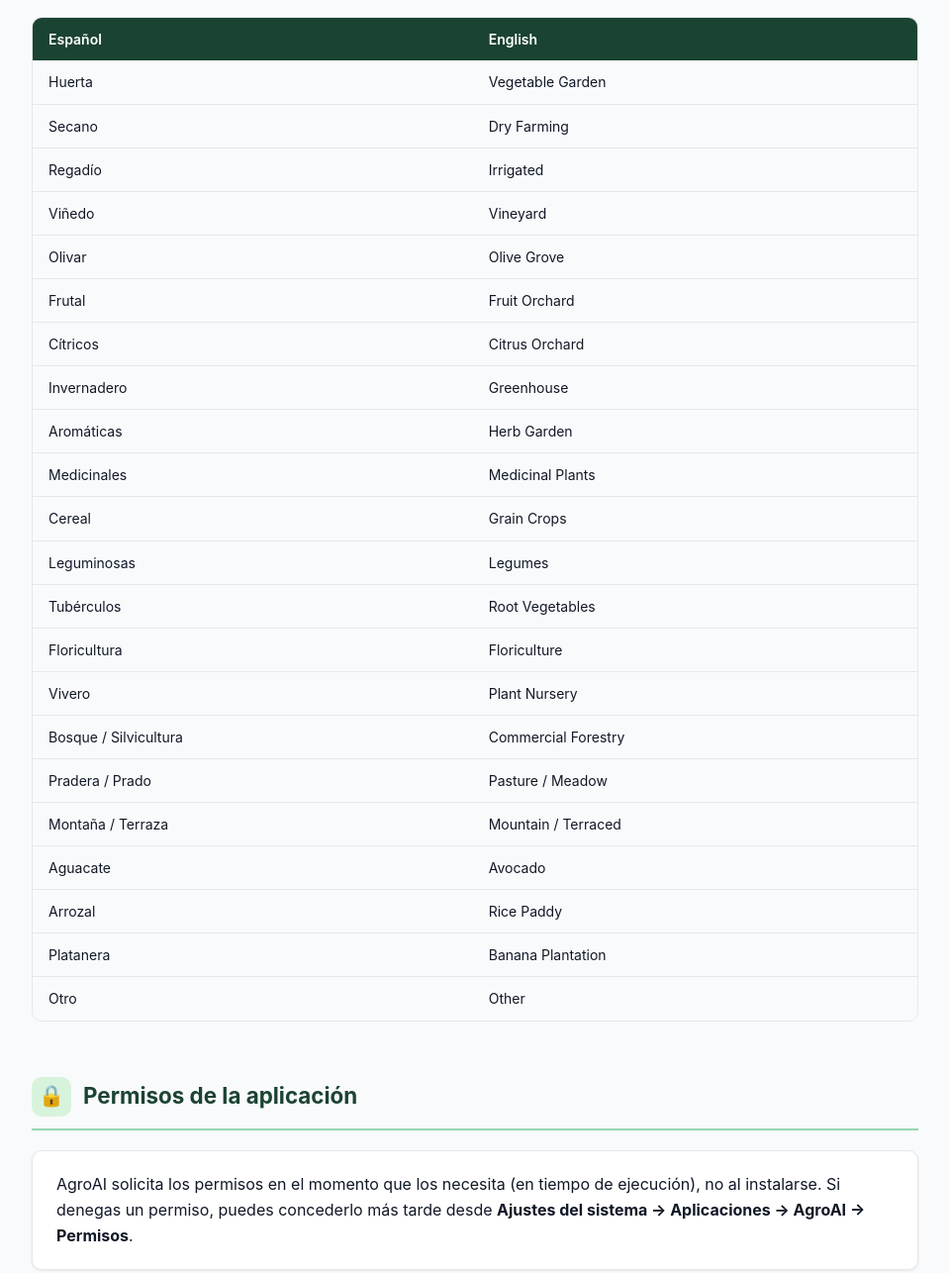
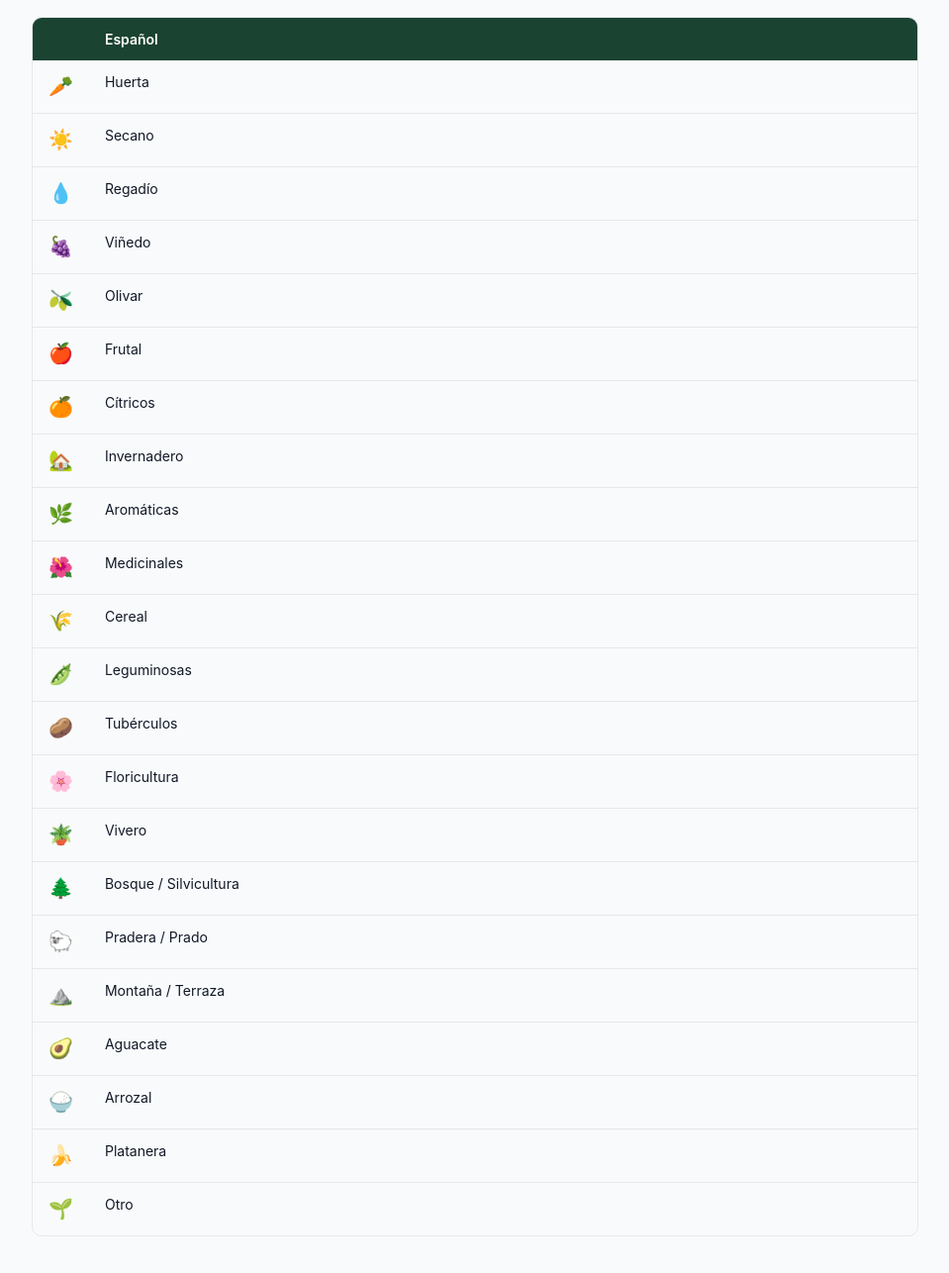
Before and after one commit to laralbir/agroAi, a plain HTML site: page docs/index.html in a window 1280 px wide. Shown: the part 7442-8728 px from the top of the page at 99% size, without its empty margins (296-1255 px from the left). Drawn offline with Linux system fonts and the light colour scheme.

Commit message:
docs: add icons to plantation types table and clean up privacy section
- Plantation types table now shows an emoji icon per type and adapts
  the name column to the active language (ES/EN) using lang-* spans
- Privacy section: split the long third bullet into two shorter items
  and shorten the connected-services bullet for visual balance

Co-Authored-By: Claude Sonnet 4.6 <noreply@anthropic.com>

```diff
--- a/docs/index.html
+++ b/docs/index.html
@@ -1359,33 +1359,102 @@
         <table>
           <thead>
             <tr>
-              <th>Español</th>
-              <th>English</th>
+              <th style="width:44px; text-align:center;"></th>
+              <th>
+                <span class="lang-es">Español</span>
+                <span class="lang-en">English</span>
+              </th>
             </tr>
           </thead>
           <tbody>
-            <tr><td>Huerta</td><td>Vegetable Garden</td></tr>
-            <tr><td>Secano</td><td>Dry Farming</td></tr>
-            <tr><td>Regadío</td><td>Irrigated</td></tr>
-            <tr><td>Viñedo</td><td>Vineyard</td></tr>
-            <tr><td>Olivar</td><td>Olive Grove</td></tr>
-            <tr><td>Frutal</td><td>Fruit Orchard</td></tr>
-            <tr><td>Cítricos</td><td>Citrus Orchard</td></tr>
-            <tr><td>Invernadero</td><td>Greenhouse</td></tr>
-            <tr><td>Aromáticas</td><td>Herb Garden</td></tr>
-            <tr><td>Medicinales</td><td>Medicinal Plants</td></tr>
-            <tr><td>Cereal</td><td>Grain Crops</td></tr>
-            <tr><td>Leguminosas</td><td>Legumes</td></tr>
-            <tr><td>Tubérculos</td><td>Root Vegetables</td></tr>
-            <tr><td>Floricultura</td><td>Floriculture</td></tr>
-            <tr><td>Vivero</td><td>Plant Nursery</td></tr>
-            <tr><td>Bosque / Silvicultura</td><td>Commercial Forestry</td></tr>
-            <tr><td>Pradera / Prado</td><td>Pasture / Meadow</td></tr>
-            <tr><td>Montaña / Terraza</td><td>Mountain / Terraced</td></tr>
-            <tr><td>Aguacate</td><td>Avocado</td></tr>
-            <tr><td>Arrozal</td><td>Rice Paddy</td></tr>
-            <tr><td>Platanera</td><td>Banana Plantation</td></tr>
-            <tr><td>Otro</td><td>Other</td></tr>
+            <tr>
+              <td style="text-align:center; font-size:1.25rem;">🥕</td>
+              <td><span class="lang-es">Huerta</span><span class="lang-en">Vegetable Garden</span></td>
+            </tr>
+            <tr>
+              <td style="text-align:center; font-size:1.25rem;">☀️</td>
+              <td><span class="lang-es">Secano</span><span class="lang-en">Dry Farming</span></td>
+            </tr>
+            <tr>
+              <td style="text-align:center; font-size:1.25rem;">💧</td>
+              <td><span class="lang-es">Regadío</span><span class="lang-en">Irrigated</span></td>
+            </tr>
+            <tr>
+              <td style="text-align:center; font-size:1.25rem;">🍇</td>
+              <td><span class="lang-es">Viñedo</span><span class="lang-en">Vineyard</span></td>
+            </tr>
+            <tr>
+              <td style="text-align:center; font-size:1.25rem;">🫒</td>
+              <td><span class="lang-es">Olivar</span><span class="lang-en">Olive Grove</span></td>
+            </tr>
+            <tr>
+              <td style="text-align:center; font-size:1.25rem;">🍎</td>
+              <td><span class="lang-es">Frutal</span><span class="lang-en">Fruit Orchard</span></td>
+            </tr>
+            <tr>
+              <td style="text-align:center; font-size:1.25rem;">🍊</td>
+              <td><span class="lang-es">Cítricos</span><span class="lang-en">Citrus Orchard</span></td>
+            </tr>
+            <tr>
+              <td style="text-align:center; font-size:1.25rem;">🏡</td>
+              <td><span class="lang-es">Invernadero</span><span class="lang-en">Greenhouse</span></td>
+            </tr>
+            <tr>
+              <td style="text-align:center; font-size:1.25rem;">🌿</td>
+              <td><span class="lang-es">Aromáticas</span><span class="lang-en">Herb Garden</span></td>
+            </tr>
+            <tr>
+              <td style="text-align:center; font-size:1.25rem;">🌺</td>
+              <td><span class="lang-es">Medicinales</span><span class="lang-en">Medicinal Plants</span></td>
+            </tr>
+            <tr>
+              <td style="text-align:center; font-size:1.25rem;">🌾</td>
+              <td><span class="lang-es">Cereal</span><span class="lang-en">Grain Crops</span></td>
+            </tr>
+            <tr>
+              <td style="text-align:center; font-size:1.25rem;">🫛</td>
+              <td><span class="lang-es">Leguminosas</span><span class="lang-en">Legumes</span></td>
+            </tr>
+            <tr>
+              <td style="text-align:center; font-size:1.25rem;">🥔</td>
+              <td><span class="lang-es">Tubérculos</span><span class="lang-en">Root Vegetables</span></td>
+            </tr>
+            <tr>
+              <td style="text-align:center; font-size:1.25rem;">🌸</td>
+              <td><span class="lang-es">Floricultura</span><span class="lang-en">Floriculture</span></td>
+            </tr>
+            <tr>
+              <td style="text-align:center; font-size:1.25rem;">🪴</td>
+              <td><span class="lang-es">Vivero</span><span class="lang-en">Plant Nursery</span></td>
+            </tr>
+            <tr>
+              <td style="text-align:center; font-size:1.25rem;">🌲</td>
+              <td><span class="lang-es">Bosque / Silvicultura</span><span class="lang-en">Commercial Forestry</span></td>
+            </tr>
+            <tr>
+              <td style="text-align:center; font-size:1.25rem;">🐑</td>
+              <td><span class="lang-es">Pradera / Prado</span><span class="lang-en">Pasture / Meadow</span></td>
+            </tr>
+            <tr>
+              <td style="text-align:center; font-size:1.25rem;">⛰️</td>
+              <td><span class="lang-es">Montaña / Terraza</span><span class="lang-en">Mountain / Terraced</span></td>
+            </tr>
+            <tr>
+              <td style="text-align:center; font-size:1.25rem;">🥑</td>
+              <td><span class="lang-es">Aguacate</span><span class="lang-en">Avocado</span></td>
+            </tr>
+            <tr>
+              <td style="text-align:center; font-size:1.25rem;">🍚</td>
+              <td><span class="lang-es">Arrozal</span><span class="lang-en">Rice Paddy</span></td>
+            </tr>
+            <tr>
+              <td style="text-align:center; font-size:1.25rem;">🍌</td>
+              <td><span class="lang-es">Platanera</span><span class="lang-en">Banana Plantation</span></td>
+            </tr>
+            <tr>
+              <td style="text-align:center; font-size:1.25rem;">🌱</td>
+              <td><span class="lang-es">Otro</span><span class="lang-en">Other</span></td>
+            </tr>
           </tbody>
         </table>
       </div>
@@ -1450,8 +1519,9 @@
         <ul class="feature-list">
           <li>Las fotos que analizas <strong>nunca salen de tu dispositivo</strong>. Gemma corre localmente.</li>
           <li>Los datos de tus plantaciones se guardan <strong>solo en la base de datos local</strong> (SQLite via Room).</li>
-          <li>No hay servidores propios de AgroAI. Solo se conecta a: HuggingFace (descarga del modelo), Open-Meteo (meteorología), Nominatim/OSM (búsqueda de lugares y tiles de mapa) y Google Calendar (si lo configuras).</li>
-          <li>Las credenciales OAuth de HuggingFace (token de acceso y de refresco) se guardan en <strong>DataStore</strong> del dispositivo. Nunca se envían a servidores de AgroAI.</li>
+          <li>No hay servidores propios de AgroAI — toda la IA se ejecuta en el dispositivo.</li>
+          <li>Solo se conecta a servicios externos: <strong>HuggingFace</strong> (modelo), <strong>Open-Meteo</strong> (tiempo), <strong>OSM</strong> (mapas) y <strong>Google Calendar</strong> (opcional).</li>
+          <li>Las credenciales OAuth de HuggingFace se guardan en <strong>DataStore</strong> del dispositivo y nunca se envían a servidores de AgroAI.</li>
           <li>La app funciona completamente <strong>sin conexión</strong> una vez descargado el modelo y cacheados los tiles del mapa.</li>
         </ul>
       </div>
@@ -1459,8 +1529,9 @@
         <ul class="feature-list">
           <li>The photos you analyze <strong>never leave your device</strong>. Gemma runs locally.</li>
           <li>Your plantation data is stored <strong>only in the local database</strong> (SQLite via Room).</li>
-          <li>There are no AgroAI proprietary servers. It only connects to: HuggingFace (model download), Open-Meteo (weather), Nominatim/OSM (place search and map tiles) and Google Calendar (if you configure it).</li>
-          <li>HuggingFace OAuth credentials (access and refresh tokens) are stored in the device's <strong>DataStore</strong>. They are never sent to AgroAI servers.</li>
+          <li>There are no AgroAI servers — all AI runs on your device.</li>
+          <li>Only connects to external services: <strong>HuggingFace</strong> (model), <strong>Open-Meteo</strong> (weather), <strong>OSM</strong> (maps), and <strong>Google Calendar</strong> (optional).</li>
+          <li>HuggingFace OAuth credentials are stored in the device's <strong>DataStore</strong> and are never sent to AgroAI servers.</li>
           <li>The app works completely <strong>offline</strong> once the model is downloaded and map tiles are cached.</li>
         </ul>
       </div>
```
